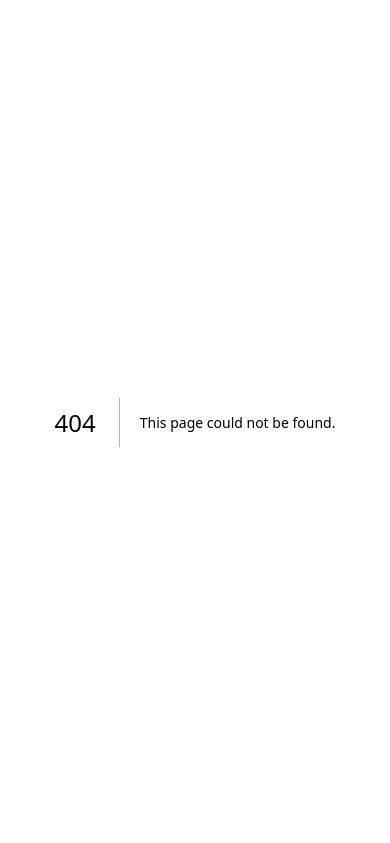
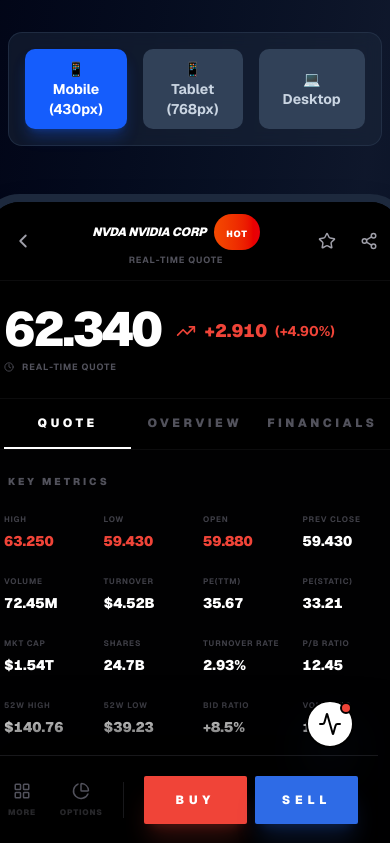
Before and after one commit to notashhui/ipo-dashboard, a Next.js app: page /stock-detail-demo in a window 390 px wide. Before the commit this address had no page. Shown: the top 843 px of the page. Built offline with nearby package versions, Linux system fonts and the light colour scheme.

Commit message:
feat: create responsive stock-detail demo page
Add mobile-optimized layout and responsive design features for stock-detail component

```diff
--- /dev/null
+++ b/app/stock-detail-demo/page.tsx
@@ -0,0 +1,177 @@
+'use client'
+
+import { useState } from 'react'
+import { StockDetail } from '@/components/trading/stock-detail'
+import type { Stock, Order } from '@/lib/types'
+
+const mockStock: Stock = {
+  symbol: 'NVDA',
+  name: 'NVIDIA Corp',
+  price: 62.34,
+  change: 2.91,
+  changePercent: 4.9,
+  volume: '72.45M',
+  marketCap: '$1.54T'
+}
+
+export default function StockDetailDemoPage() {
+  const [viewportType, setViewportType] = useState<'mobile' | 'tablet' | 'desktop'>('mobile')
+
+  const handleBack = () => {
+    console.log('Back button clicked')
+  }
+
+  const handleOrderSubmit = (order: Order) => {
+    console.log('Order submitted:', order)
+  }
+
+  const handleNavigateToTrade = () => {
+    console.log('Navigate to trade')
+  }
+
+  const getContainerClass = () => {
+    switch (viewportType) {
+      case 'mobile':
+        return 'max-w-[430px]'
+      case 'tablet':
+        return 'max-w-2xl'
+      case 'desktop':
+        return 'w-full'
+      default:
+        return 'max-w-[430px]'
+    }
+  }
+
+  return (
+    <div className="min-h-screen bg-gradient-to-br from-slate-950 via-slate-900 to-slate-950 py-8 px-4">
+      {/* Control Panel */}
+      <div className="mb-12 flex justify-center">
+        <div className="flex gap-4 bg-slate-800/50 backdrop-blur-sm p-4 rounded-xl border border-slate-700/50">
+          <button
+            onClick={() => setViewportType('mobile')}
+            className={`px-6 py-2.5 rounded-lg font-bold text-sm transition-all ${
+              viewportType === 'mobile'
+                ? 'bg-blue-600 text-white shadow-lg shadow-blue-600/30'
+                : 'bg-slate-700 text-slate-300 hover:bg-slate-600'
+            }`}
+          >
+            📱 Mobile (430px)
+          </button>
+          <button
+            onClick={() => setViewportType('tablet')}
+            className={`px-6 py-2.5 rounded-lg font-bold text-sm transition-all ${
+              viewportType === 'tablet'
+                ? 'bg-blue-600 text-white shadow-lg shadow-blue-600/30'
+                : 'bg-slate-700 text-slate-300 hover:bg-slate-600'
+            }`}
+          >
+            📱 Tablet (768px)
+          </button>
+          <button
+            onClick={() => setViewportType('desktop')}
+            className={`px-6 py-2.5 rounded-lg font-bold text-sm transition-all ${
+              viewportType === 'desktop'
+                ? 'bg-blue-600 text-white shadow-lg shadow-blue-600/30'
+                : 'bg-slate-700 text-slate-300 hover:bg-slate-600'
+            }`}
+          >
+            💻 Desktop
+          </button>
+        </div>
+      </div>
+
+      {/* Viewport Display */}
+      <div className="flex justify-center">
+        <div className={`${getContainerClass()} transition-all duration-300`}>
+          {/* Frame/Bezel for better visualization */}
+          {viewportType === 'mobile' && (
+            <div className="bg-black rounded-[40px] shadow-2xl overflow-hidden border-8 border-slate-800">
+              <div className="bg-black rounded-[32px] overflow-hidden">
+                <StockDetail
+                  stock={mockStock}
+                  badge="Hot"
+                  badgeColor="from-orange-600 to-red-600"
+                  onBack={handleBack}
+                  onOrderSubmit={handleOrderSubmit}
+                  onNavigateToTrade={handleNavigateToTrade}
+                  availableBalance={1284560}
+                />
+              </div>
+            </div>
+          )}
+
+          {viewportType === 'tablet' && (
+            <div className="bg-slate-900 rounded-2xl shadow-2xl overflow-hidden border-2 border-slate-700">
+              <StockDetail
+                stock={mockStock}
+                badge="Hot"
+                badgeColor="from-orange-600 to-red-600"
+                onBack={handleBack}
+                onOrderSubmit={handleOrderSubmit}
+                onNavigateToTrade={handleNavigateToTrade}
+                availableBalance={1284560}
+              />
+            </div>
+          )}
+
+          {viewportType === 'desktop' && (
+            <div className="bg-slate-900 rounded-2xl shadow-2xl overflow-hidden border-2 border-slate-700">
+              <StockDetail
+                stock={mockStock}
+                badge="Hot"
+                badgeColor="from-orange-600 to-red-600"
+                onBack={handleBack}
+                onOrderSubmit={handleOrderSubmit}
+                onNavigateToTrade={handleNavigateToTrade}
+                availableBalance={1284560}
+              />
+            </div>
+          )}
+        </div>
+      </div>
+
+      {/* Info Section */}
+      <div className="mt-16 max-w-2xl mx-auto">
+        <div className="bg-slate-800/30 backdrop-blur-sm border border-slate-700/50 rounded-xl p-8">
+          <h2 className="text-2xl font-bold text-white mb-6">组件信息</h2>
+
+          <div className="space-y-4 text-slate-300">
+            <div>
+              <h3 className="font-bold text-white mb-2">当前视图模式：</h3>
+              <p className="text-sm bg-slate-900/50 px-3 py-2 rounded border border-slate-700">
+                {viewportType === 'mobile' && '📱 移动端 (430px) - 专为手机优化的竖屏布局'}
+                {viewportType === 'tablet' && '📱 平板 (768px) - 中等屏幕视图'}
+                {viewportType === 'desktop' && '💻 桌面 - 全屏宽度视图'}
+              </p>
+            </div>
+
+            <div>
+              <h3 className="font-bold text-white mb-2">移动端 (Mobile) 特性：</h3>
+              <ul className="text-sm space-y-2 list-disc list-inside">
+                <li>固定顶部导航栏 - 股票代码、名称和操作按钮</li>
+                <li>大号价格显示 - 易于查看当前股价 (62.34)</li>
+                <li>标签页导航 - Quote、Overview、Financials</li>
+                <li>4列格栅指标卡 - 24个关键指标紧凑布局</li>
+                <li>K线图表 - 显示5日、日线、周线等多个时间周期</li>
+                <li>资金流向弧形图 - 270度圆弧展示资金进出</li>
+                <li>固定底部交易栏 - "买入"和"卖出"按钮始终可见</li>
+                <li>AI机器人浮动按钮 - 右下角悬浮功能按钮</li>
+              </ul>
+            </div>
+
+            <div>
+              <h3 className="font-bold text-white mb-2">响应式设计要点：</h3>
+              <ul className="text-sm space-y-2 list-disc list-inside">
+                <li>深黑色背景 (bg-black) - 减少眼睛疲劳</li>
+                <li>紧凑的内边距 (px-4, py-6) - 充分利用小屏幕空间</li>
+                <li>小字体大小 (text-xs, text-[10px]) - 信息密度高</li>
+                <li>滚动友好的布局 - pb-32 留出底部空间</li>
+                <li>触摸友好的按钮 - 足够大的点击区域</li>
+              </ul>
+            </div>
+          </div>
+        </div>
+      </div>
+    </div>
+  )
+}
```
